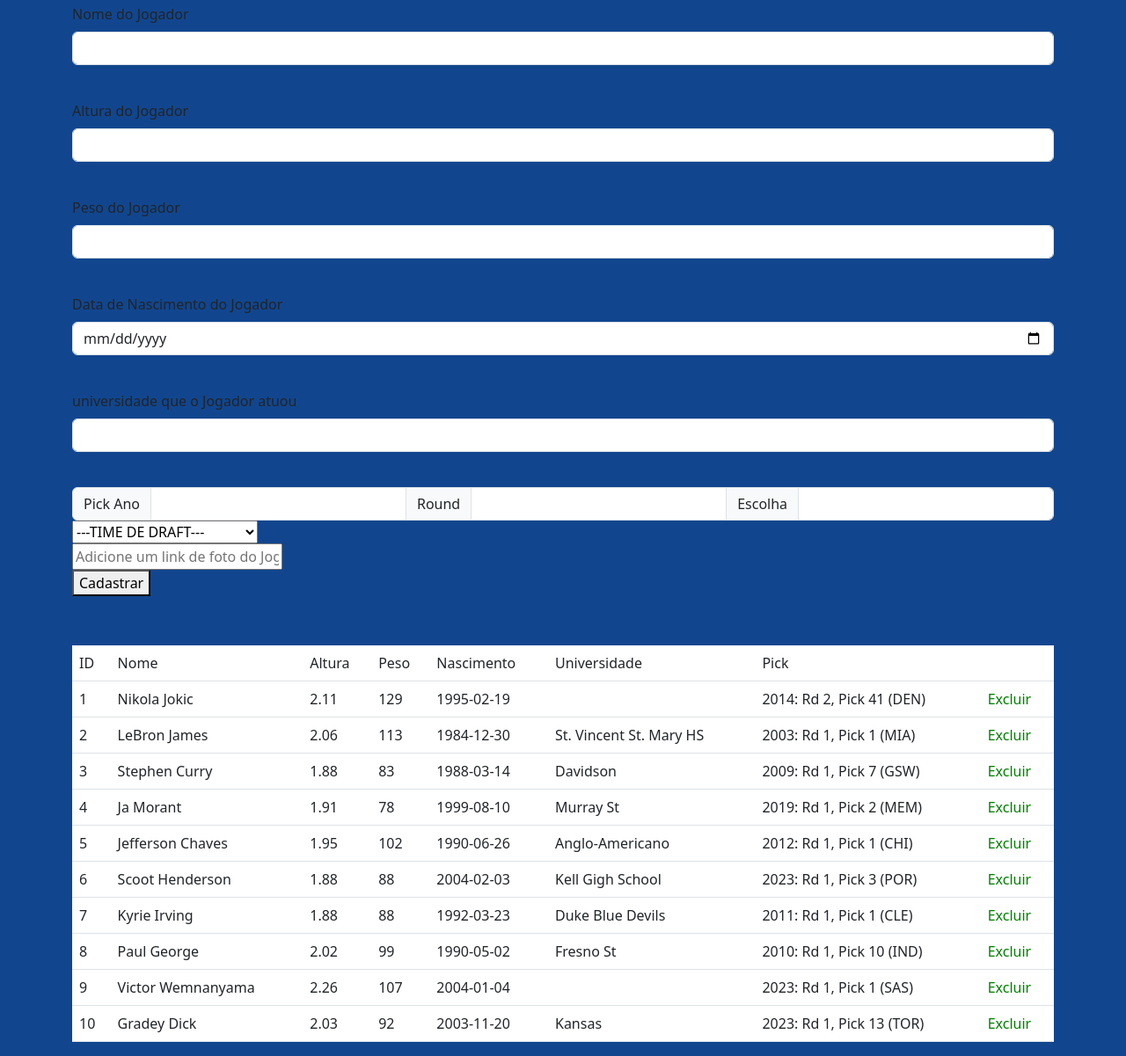
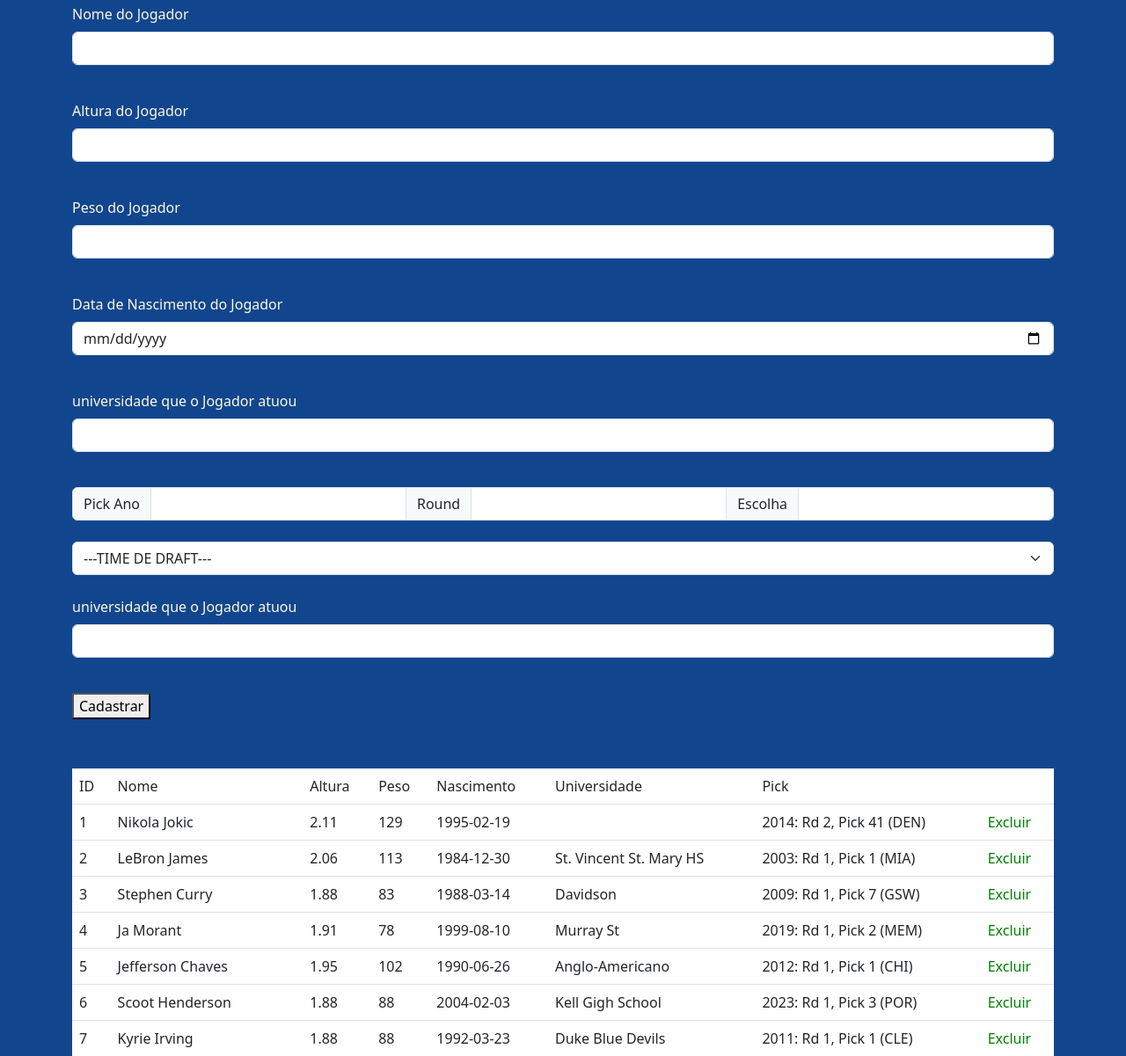
Before and after one commit to Morenofael/baskemt-boll, a PHP site: page /cadastro.php in a window 1280 px wide. Shown: the part 144-1345 px from the top of the page at 88% size. Run offline with PHP 8.4, Linux system fonts and the light colour scheme; data comes from the database, SQL or seed files in the repository.

Commit message:
Finalizando cadastro.php
Foi finalizado o css e o bootstrap do cadastro.php, e também arrumado o arquivo player_del.php

```diff
--- a/cadastro.php
+++ b/cadastro.php
@@ -94,7 +94,7 @@
       <input id="inputUni" class="form-control" type="text" name="universidade">
     </div>
 
-        <br>
+    <br>
 
     <div class="input-group">
       <span class="input-group-text">Pick Ano</span>
@@ -105,7 +105,9 @@
       <input type="number" name="pickNum" aria-label="Pick Numero" class="form-control">
     </div>
 
-    <select name="pickTeam">
+    <br>
+
+    <select name="pickTeam" class="form-select" aria-label="Default select example">
       <option value="">---TIME DE DRAFT---</option>
       <option value="GSW">Golden State Warriors</option>
       <option value="LAL">Los Angeles Lakes</option>
@@ -141,8 +143,10 @@
 
     <br>
 
-    <input type="text" name="fotoLink"
-        placeholder="Adicione um link de foto do Jogador" />
+    <div class="mb-3">
+      <label for="inputFoto" class="form-label">universidade que o Jogador atuou</label>
+      <input id="inputFoto" class="form-control" type="text" name="fotoLink">
+    </div>
 
     <br>
 
--- a/index.css
+++ b/index.css
@@ -21,3 +21,6 @@ body #navbar{
     width: 10vw;
     height: auto;
 }
+label{
+    color: cornsilk;
+}
--- a/player_del.php
+++ b/player_del.php
@@ -8,7 +8,7 @@ $id = isset($_GET['id']) ? $_GET['id'] : null;
 if($id) {
     $conn = Connection::getConnection();
 
-    $sql = "DELETE FROM player WHERE id = ?";
+    $sql = "DELETE FROM players WHERE id = ?";
     $stmt = $conn->prepare($sql);
     $stmt->execute([$id]);
 
```
